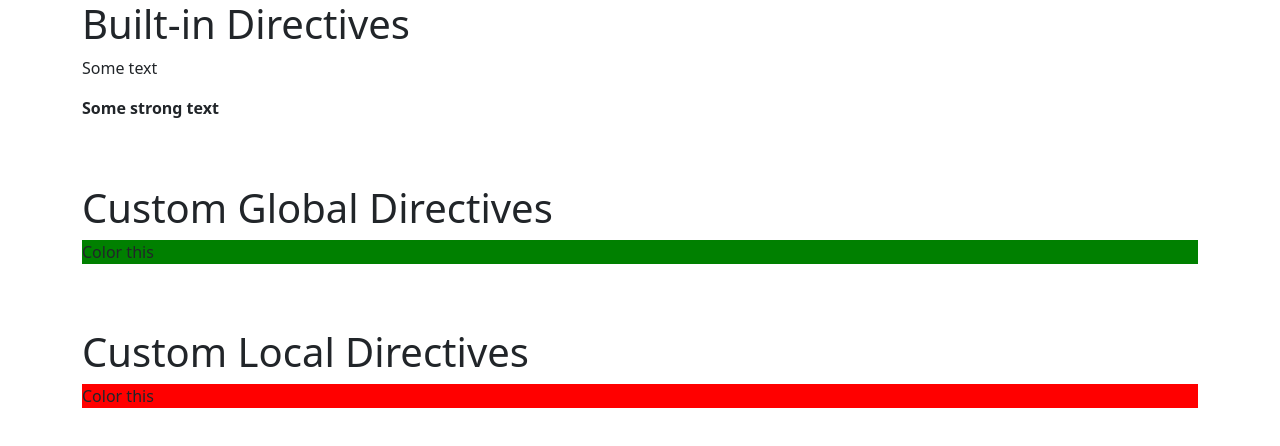
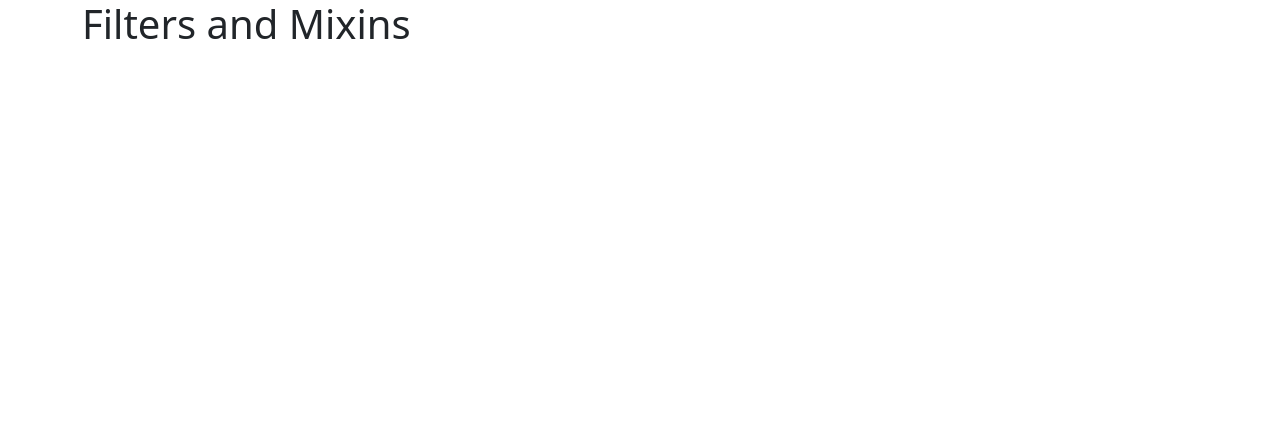
Before and after one commit to OmarHegazi94/Vuejs-Practice, a Vue app: page / in a window 1280 px wide. Shown: the top 446 px of the page. Built offline with nearby package versions, Linux system fonts and the light colour scheme.

Commit message:
starting new brand branch

```diff
--- a/package.json
+++ b/package.json
@@ -1,5 +1,5 @@
 {
-  "name": "vue-directives",
+  "name": "vue-training",
   "version": "0.1.0",
   "private": true,
   "scripts": {
--- a/src/App.vue
+++ b/src/App.vue
@@ -2,23 +2,7 @@
     <div class="container">
         <div class="row">
             <div class="col-12">
-                <h1>Built-in Directives</h1>
-                <p v-text="'Some text'"></p>
-                <p v-html="'<strong>Some strong text</strong>'"></p>
-            </div>
-        </div>
-
-        <div class="row mt-5">
-            <div class="col-12">
-                <h1>Custom Global Directives</h1>
-                <p v-highlight:background.delayed="'green'">Color this</p>
-            </div>
-        </div>
-
-        <div class="row mt-5">
-            <div class="col-12">
-                <h1>Custom Local Directives</h1>
-                <p v-local-highlight:background.delayed.blink="{mainColor: 'red', secondColor: 'green', delay: 500}">Color this</p>
+                <h1>Filters and Mixins</h1>
             </div>
         </div>
     </div>
@@ -27,45 +11,5 @@
 <script>
 export default {
     name: "App",
-    directives: {
-        "local-highlight": {
-            beforeMount(el, binding) {
-                let delay = 0;
-                if (binding.modifiers["delayed"]) {
-                  delay = 3000;
-                }
-
-                if (binding.modifiers["blink"]) {
-                  let mainColor = binding.value.mainColor;
-                  let secondColor = binding.value.secondColor;
-                  let currentColor = mainColor;
-
-                  setTimeout(() => {
-                    setInterval( () => {
-                      currentColor == secondColor ? currentColor = mainColor : currentColor = secondColor;
-
-                      if (binding.arg == "background") {
-                          el.style.backgroundColor = currentColor;
-                      } else {
-                          el.style.color = currentColor;
-                      }
-                    }, binding.value.delay)
-                  }, delay);
-                }
-
-                else {
-                  setTimeout(() => {
-                      // el.style.background = binding.value;
-                      if (binding.arg == "background") {
-                          el.style.backgroundColor = binding.value.mainColor;
-                      } else {
-                          el.style.color = binding.value.mainColor;
-                      }
-                  }, delay);
-                }
-
-            },
-        },
-    },
 };
 </script>
--- a/src/main.js
+++ b/src/main.js
@@ -6,25 +6,4 @@ import "bootstrap/dist/css/bootstrap.css";
 
 const app = createApp(App);
 
-app.directive("highlight", {
-    beforeMount(el, binding) {
-
-        let delay = 0;
-        if(binding.modifiers['delayed']) {
-            delay = 3000;
-        }
-
-
-        setTimeout( () => {
-            // el.style.background = binding.value;
-            if(binding.arg == 'background') {
-                el.style.backgroundColor = binding.value;
-            } else {
-                el.style.color = binding.value;
-            }
-        }, delay);
-
-    },
-});
-
 app.mount("#app");
```
